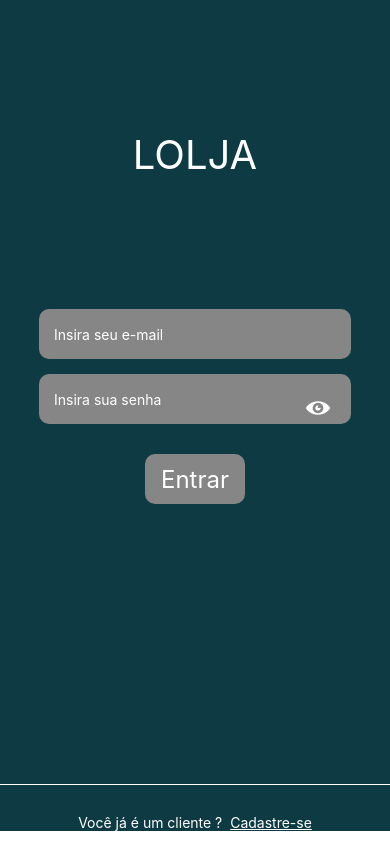
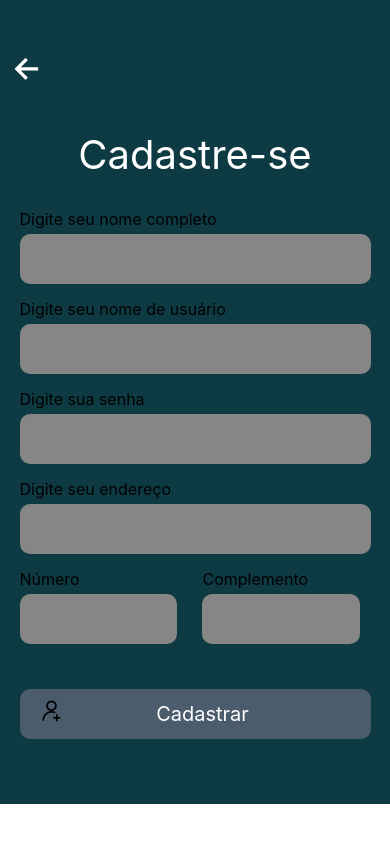
Before and after one commit to pedromathias/projetoFinal, a React Native app: screen / in a window 390 px wide. Built offline with nearby package versions, Linux system fonts and the light colour scheme.

Commit message:
criação da página de cadastro

```diff
--- a/App.js
+++ b/App.js
@@ -1,11 +1,12 @@
 import { StatusBar } from 'expo-status-bar';
 import { StyleSheet, Text, TextInput, View } from 'react-native';
+import { Cadastro } from './src/screens/Cadastro';
 import { Login } from './src/screens/Login';
 
 export default function App() {
   return (
     <View>
-      <Login />
+      <Cadastro />
     </View>
   );
 }
--- a/src/screens/Cadastro/index.tsx
+++ b/src/screens/Cadastro/index.tsx
@@ -0,0 +1,46 @@
+import react, { useState } from "react";
+import { TextInput, View, Text, TouchableOpacity, ScrollView } from 'react-native'
+import { styles } from "./styles";
+import { AntDesign, Ionicons } from '@expo/vector-icons';
+
+export const Cadastro = () => {
+
+    return (
+        <View style={styles.container}>
+            <ScrollView style={{marginBottom:50}}>
+            <Ionicons style={styles.arrowback} name="arrow-back" size={35} color="white" />
+            <View style={{alignItems:'center', width:'100%'}}>
+                <Text style={styles.titulo}>Cadastre-se</Text>
+                <View style={styles.view100}>
+                    <Text style={styles.textinputemail}>Digite seu nome completo</Text>
+                    <TextInput style={styles.inputemail} />
+                </View>
+                <View style={styles.view100}>
+                    <Text style={styles.textinputemail}>Digite seu nome de usuário</Text>
+                    <TextInput style={styles.inputemail} />
+                </View>
+                <View style={styles.view100}>
+                    <Text style={styles.textinputemail}>Digite sua senha</Text>
+                    <TextInput style={styles.inputemail} />
+                </View>
+                <View style={styles.view100}>
+                    <Text style={styles.textinputemail}>Digite seu endereço</Text>
+                    <TextInput style={styles.inputemail} />
+                    <View style={{flexDirection:'row'}}>
+                    <View style={styles.view40}>
+                    <Text style={styles.textinputemail}>Número</Text>
+                    <TextInput style={styles.inputemail} />
+                </View>
+                <View style={styles.view40}>
+                    <Text style={styles.textinputemail}>Complemento</Text>
+                    <TextInput style={styles.inputemail} />
+                    </View>
+                </View>
+                <TouchableOpacity style={styles.signinbutton}><Text style={{color:'white', fontSize:20}}>Cadastrar</Text></TouchableOpacity>
+                <AntDesign style={styles.addusericon} name="adduser" size={24} color="black" />
+                </View>
+            </View>
+            </ScrollView>
+        </View>
+    )
+}
--- a/src/screens/Cadastro/styles.ts
+++ b/src/screens/Cadastro/styles.ts
@@ -0,0 +1,73 @@
+import { StyleSheet } from 'react-native';
+
+export const styles = StyleSheet.create({
+
+    container: {
+
+        backgroundColor: '#0E3B43',
+        width: '100%',
+        height: '100%',
+        alignItems: 'center'
+
+    },
+
+    arrowback:{
+
+        position:'absolute',
+        top:50,
+        left:10
+
+    },
+
+    titulo: {
+        fontSize: 40,
+        marginTop: 130,
+        marginBottom:30,
+        color: 'white'
+    },
+
+    inputemail: {
+        backgroundColor: '#868686',
+        width:'100%',
+        height: 50,
+        borderRadius: 10,
+        color: 'white',
+        paddingLeft: 15,
+        marginBottom: 15
+    },
+
+    textinputemail:{
+        marginBottom:5,
+        fontSize:16
+    },
+
+    view100:{
+        width:'90%',
+
+    },
+
+    view40:{
+        width:'45%',
+        marginRight:25
+    },
+
+    signinbutton:{
+        backgroundColor:'#4B5D6D',
+        width:'100%',
+        height: 50,
+        borderRadius: 10,
+        color: 'white',
+        paddingLeft: 15,
+        marginBottom: 15,
+        marginTop:30,
+        justifyContent:'center',
+        alignItems:'center'
+    },
+
+    addusericon:{
+        position:'absolute',
+        bottom:30,
+        left:20
+    }
+
+})
--- a/src/screens/Login/styles.ts
+++ b/src/screens/Login/styles.ts
@@ -76,7 +76,7 @@ bottomtext2:{
 eyevisible:{
     position:'absolute',
     right:60,
-    top:395,
+    top:393,
     zIndex:10
 }
 })
```
